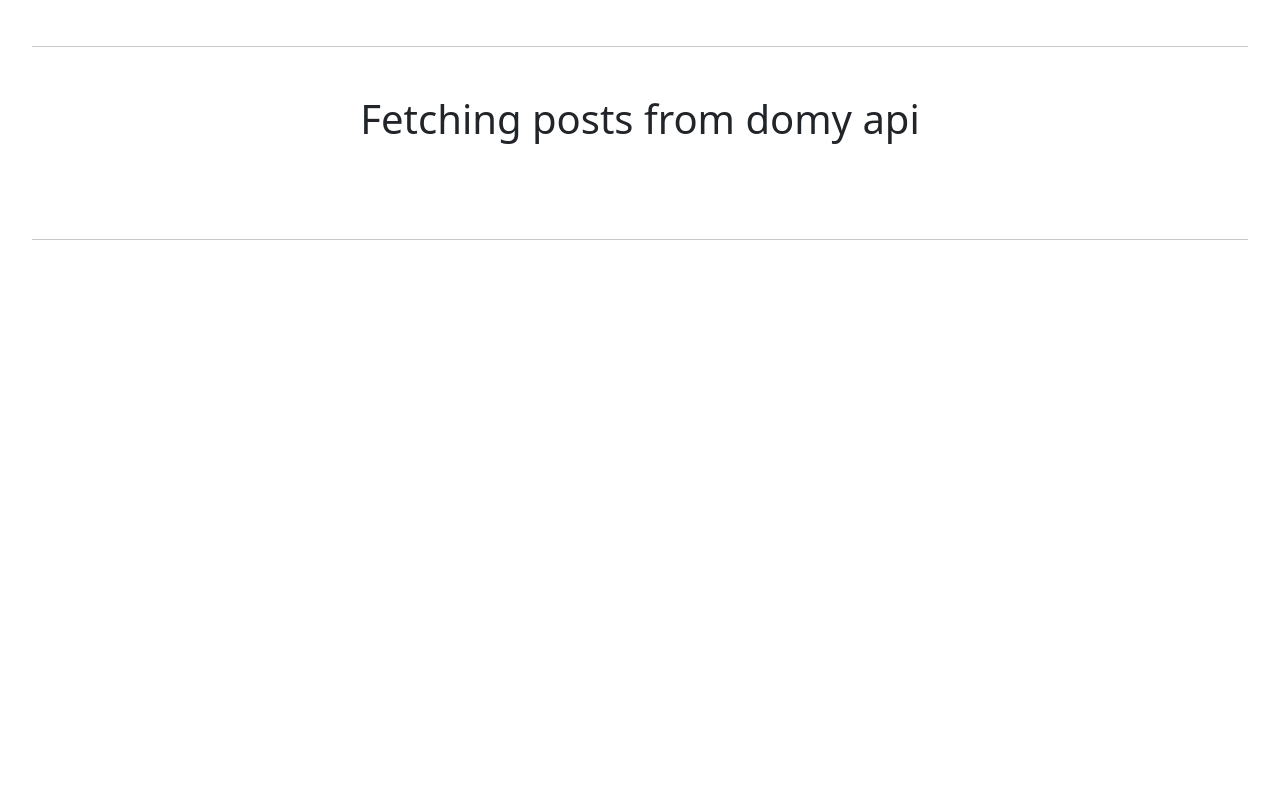
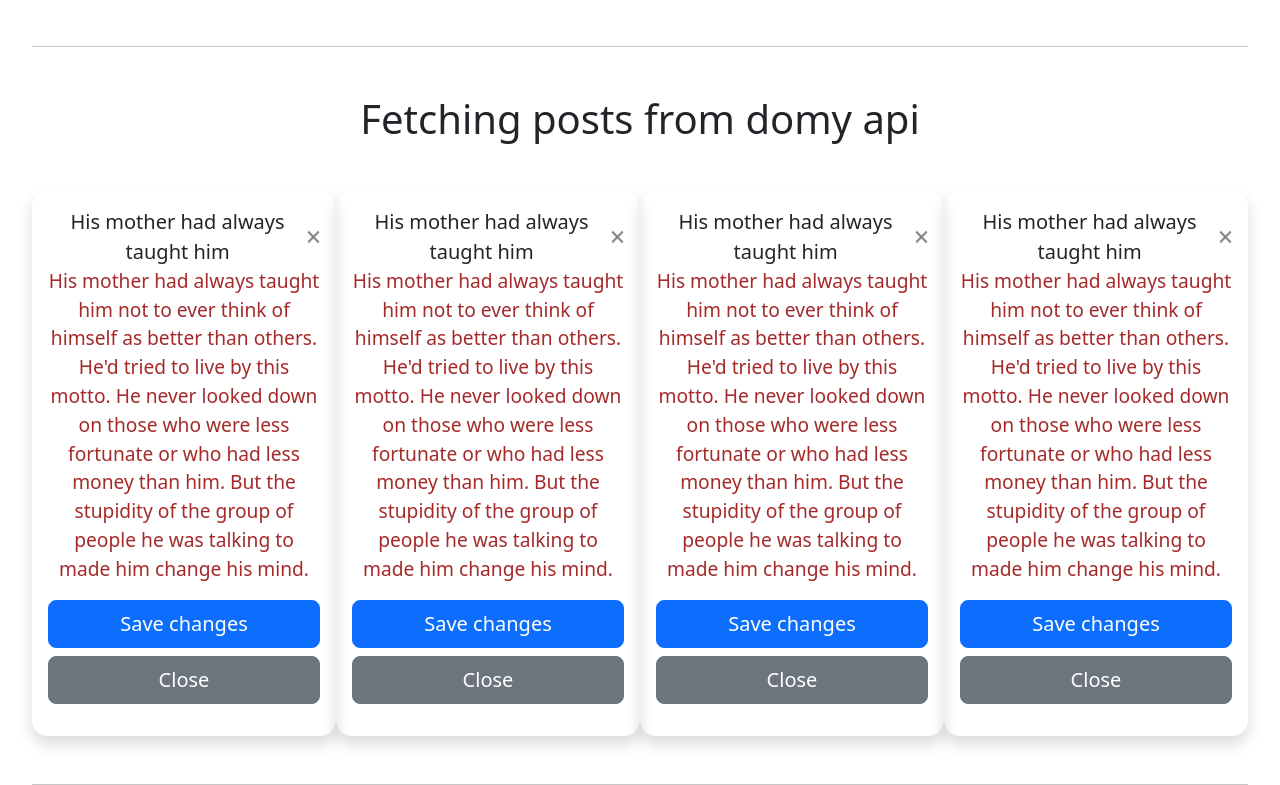
Before and after one commit to AS007R/React, a React (Vite) app in the folder my-clock/: page / in a window 1280 px wide. Shown: the part 1475-2260 px from the top of the page. Before the commit the page ends 1795 px from the top, so only its background shows below. Built offline with nearby package versions, Linux system fonts and the light colour scheme; no server answers.

Commit message:
make some changes in fetch request

```diff
--- a/my-clock/src/components/fetch-api/Post.tsx
+++ b/my-clock/src/components/fetch-api/Post.tsx
@@ -10,20 +10,48 @@ type post = {
 };
 
 const Post = () => {
-  const [posts, setPosts] = useState<post[]>([]);
-  const [filterPosts, setFilterPosts] = useState<post[]>(posts);
-  fetch("https://dummyjson.com/posts")
-    .then((res) => res.json())
-    .then((data) => setPosts(data.posts));
-  console.log(filterPosts);
-  function handleOnClick(id: number) {
-    const newFilterPosts = posts.filter((item) => id != item.id);
-    setFilterPosts(newFilterPosts);
-  }
+  const [posts, setPosts] = useState<post[]>([
+    {
+      id: 1,
+      title: "His mother had always taught him",
+      body: "His mother had always taught him not to ever think of himself as better than others. He'd tried to live by this motto. He never looked down on those who were less fortunate or who had less money than him. But the stupidity of the group of people he was talking to made him change his mind.",
+      userId: 9,
+      tags: ["history", "american", "crime"],
+      reactions: 2,
+    },
+    {
+      id: 2,
+      title: "His mother had always taught him",
+      body: "His mother had always taught him not to ever think of himself as better than others. He'd tried to live by this motto. He never looked down on those who were less fortunate or who had less money than him. But the stupidity of the group of people he was talking to made him change his mind.",
+      userId: 9,
+      tags: ["history", "american", "crime"],
+      reactions: 2,
+    },
+    {
+      id: 3,
+      title: "His mother had always taught him",
+      body: "His mother had always taught him not to ever think of himself as better than others. He'd tried to live by this motto. He never looked down on those who were less fortunate or who had less money than him. But the stupidity of the group of people he was talking to made him change his mind.",
+      userId: 9,
+      tags: ["history", "american", "crime"],
+      reactions: 2,
+    },
+    {
+      id: 4,
+      title: "His mother had always taught him",
+      body: "His mother had always taught him not to ever think of himself as better than others. He'd tried to live by this motto. He never looked down on those who were less fortunate or who had less money than him. But the stupidity of the group of people he was talking to made him change his mind.",
+      userId: 9,
+      tags: ["history", "american", "crime"],
+      reactions: 2,
+    },
+  ]);
 
+  // fetch("https://dummyjson.com/posts")
+  //   .then((res) => res.json())
+  //   .then((data) => setPosts(data.posts));
+  //  currently getting error in fetching data "too many request error"
   return (
     <>
-      {filterPosts.map((item) => (
+      {posts.map((item) => (
         <div key={item.id} className="modal-content rounded-4 shadow p-3 w-25">
           <div className="modal-header border-bottom-0">
             <h1 className="modal-title fs-5">{item.title}</h1>
@@ -32,7 +60,6 @@ const Post = () => {
               className="btn-close"
               data-bs-dismiss="modal"
               aria-label="Close"
-              onClick={() => handleOnClick(item.id)}
             ></button>
           </div>
           <div className="modal-body py-0">
```
